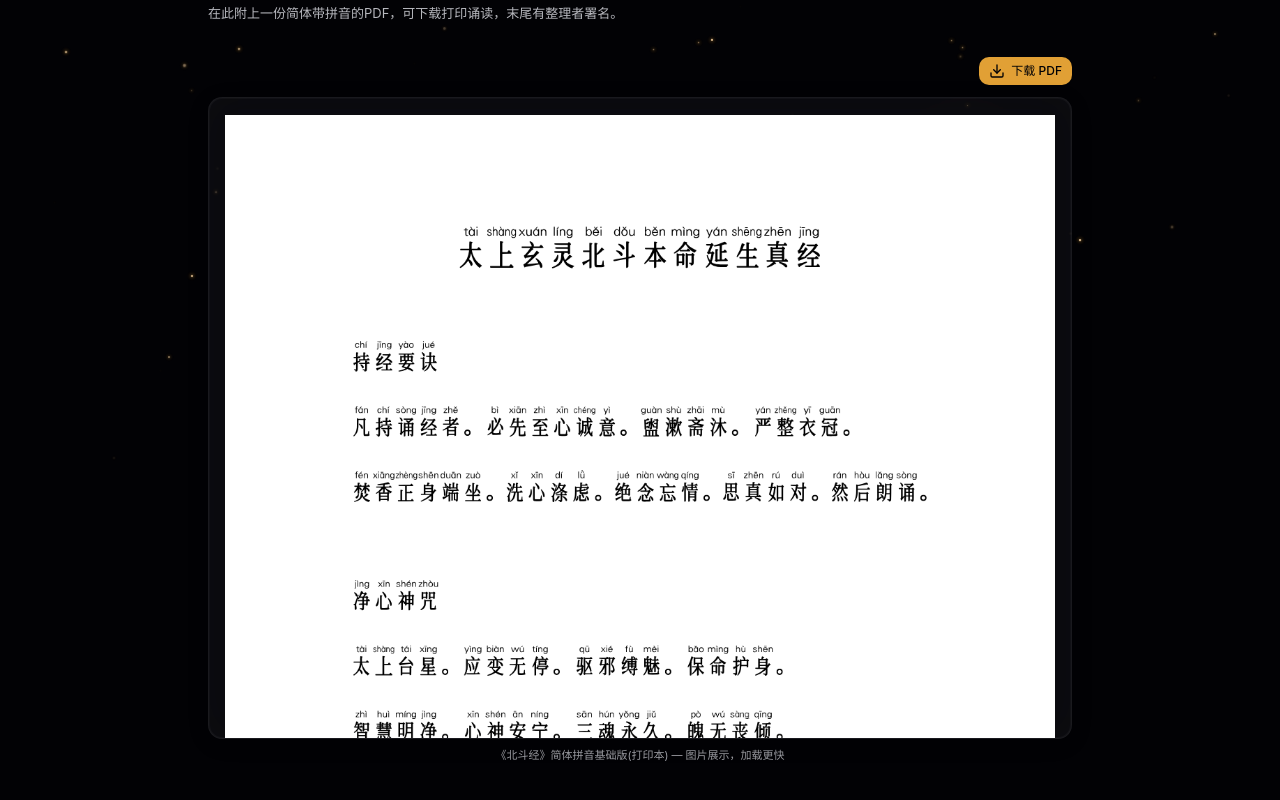
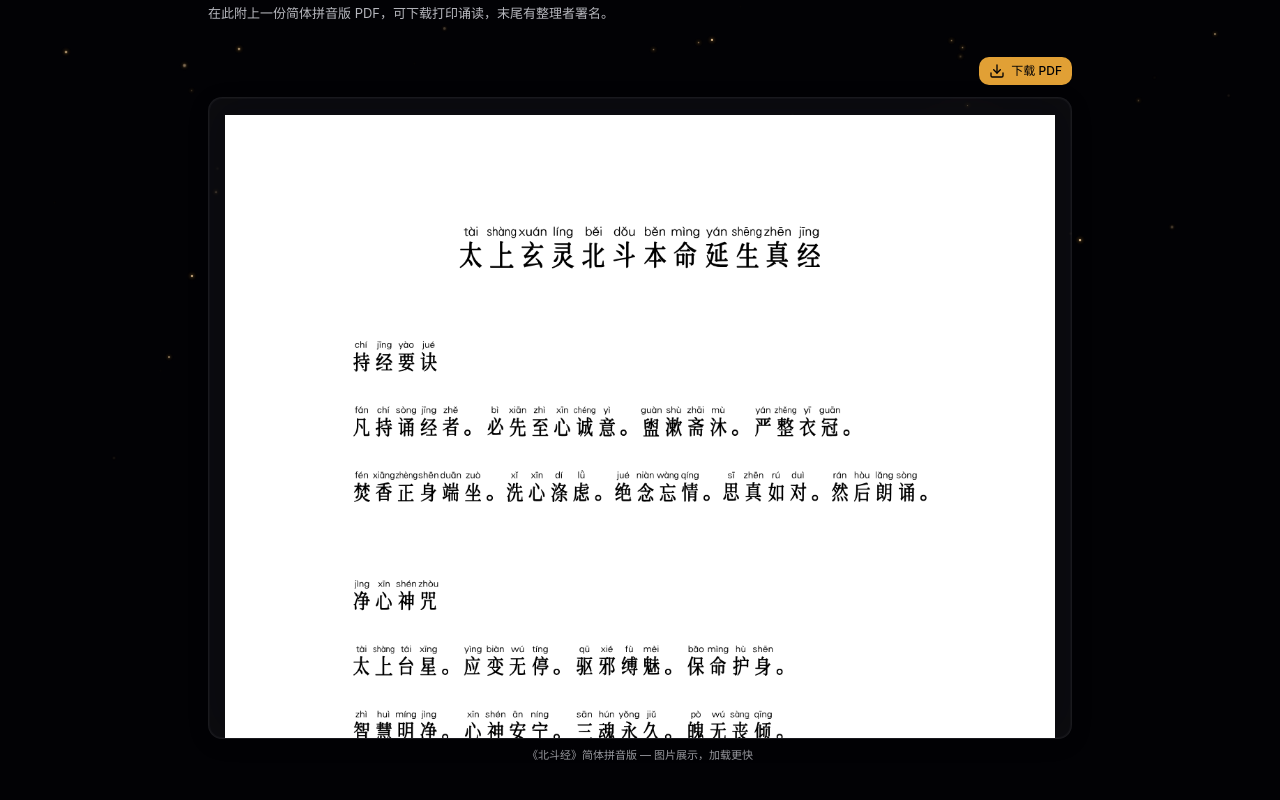
Before and after one commit to jjplorer-alt/shenxianzhongzi, a Next.js app in the folder app/: page /scripture in a window 1280 px wide. Shown: the part 338-1138 px from the top of the page. Built offline with nearby package versions, Linux system fonts and the light colour scheme; no server answers.

Commit message:
deploy: update

```diff
--- a/app/src/app/page.tsx
+++ b/app/src/app/page.tsx
@@ -116,7 +116,7 @@ export default function Home() {
           {[
             {
               title: "\u5317\u6597\u539f\u6587",
-              desc: "\u5317\u6597\u7ecf\u7b80\u4ecb\u3001\u7b80\u4f53\u62a2\u97f3\u7248\u6d4f\u89c8",
+              desc: "\u5317\u6597\u7ecf\u7b80\u4ecb\u3001\u7b80\u4f53\u62fc\u97f3\u7248\u6d4f\u89c8",
               icon: BookOpen,
               href: "/scripture",
             },
--- a/app/src/app/scripture/page.tsx
+++ b/app/src/app/scripture/page.tsx
@@ -59,7 +59,7 @@ export default function ScripturePage() {
       </div>
 
       <p className="mt-2 text-center text-[11px] text-muted-foreground/85">
-        《北斗经》简体拼音基础版(打印本) — 图片展示，加载更快
+        《北斗经》简体拼音版 — 图片展示，加载更快
       </p>
     </motion.div>
   );
--- a/app/src/lib/data.ts
+++ b/app/src/lib/data.ts
@@ -4,7 +4,7 @@ export const SCRIPTURE_INTRO = `《北斗经》，全称《太上玄灵北斗本
 
 另外，更为方便易行的是持诵七字圣号"大圣北斗七元君"，诚心持念即有不可思议功德，经云："念此大圣北斗七元真君名号，当得罪业消除，灾衰洗荡，福寿资命，善果臻身。"
 
-在此附上一份简体带拼音的PDF，可下载打印诵读，末尾有整理者署名。`;
+在此附上一份简体拼音版 PDF，可下载打印诵读，末尾有整理者署名。`;
 
 export interface Commentator {
   name: string;
```
